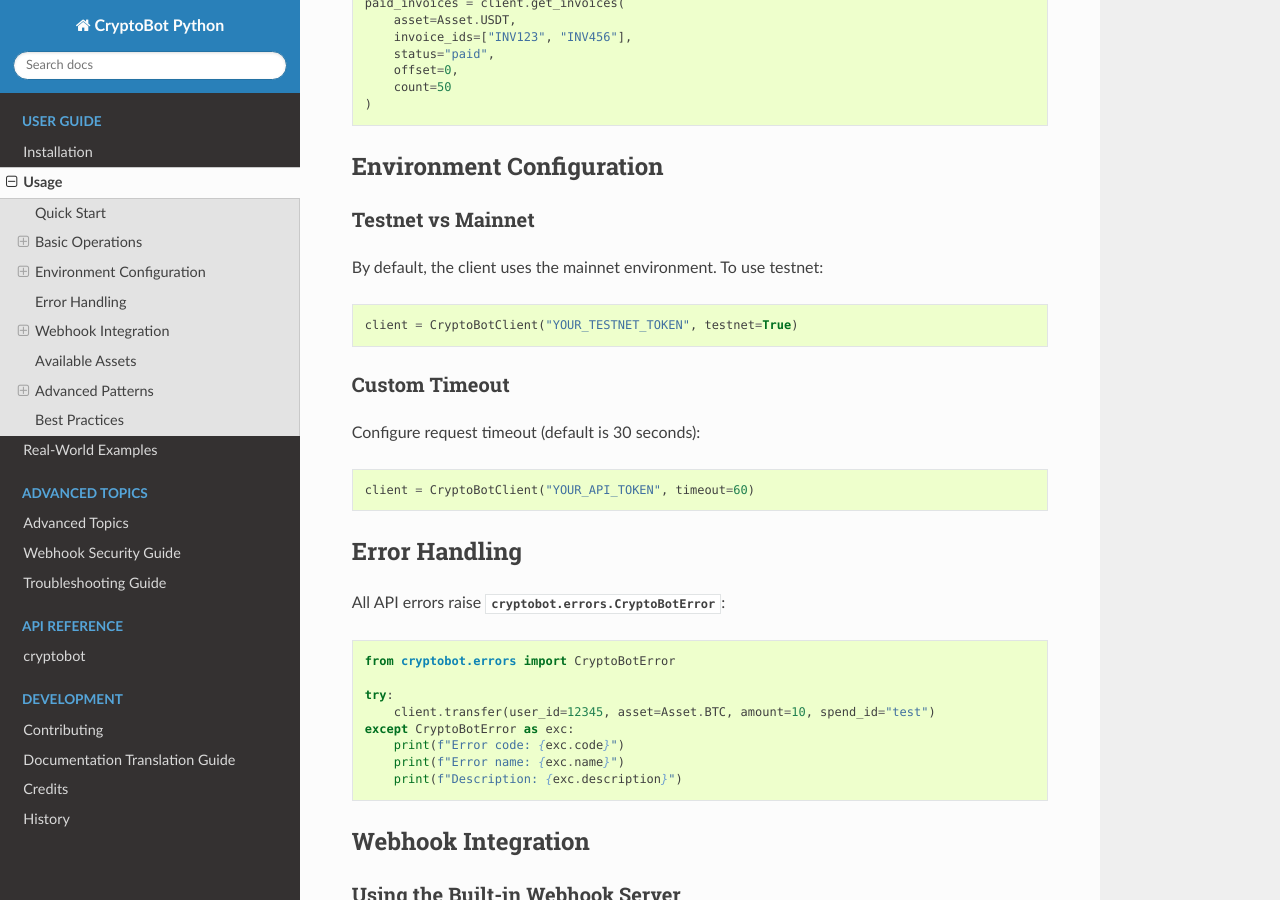
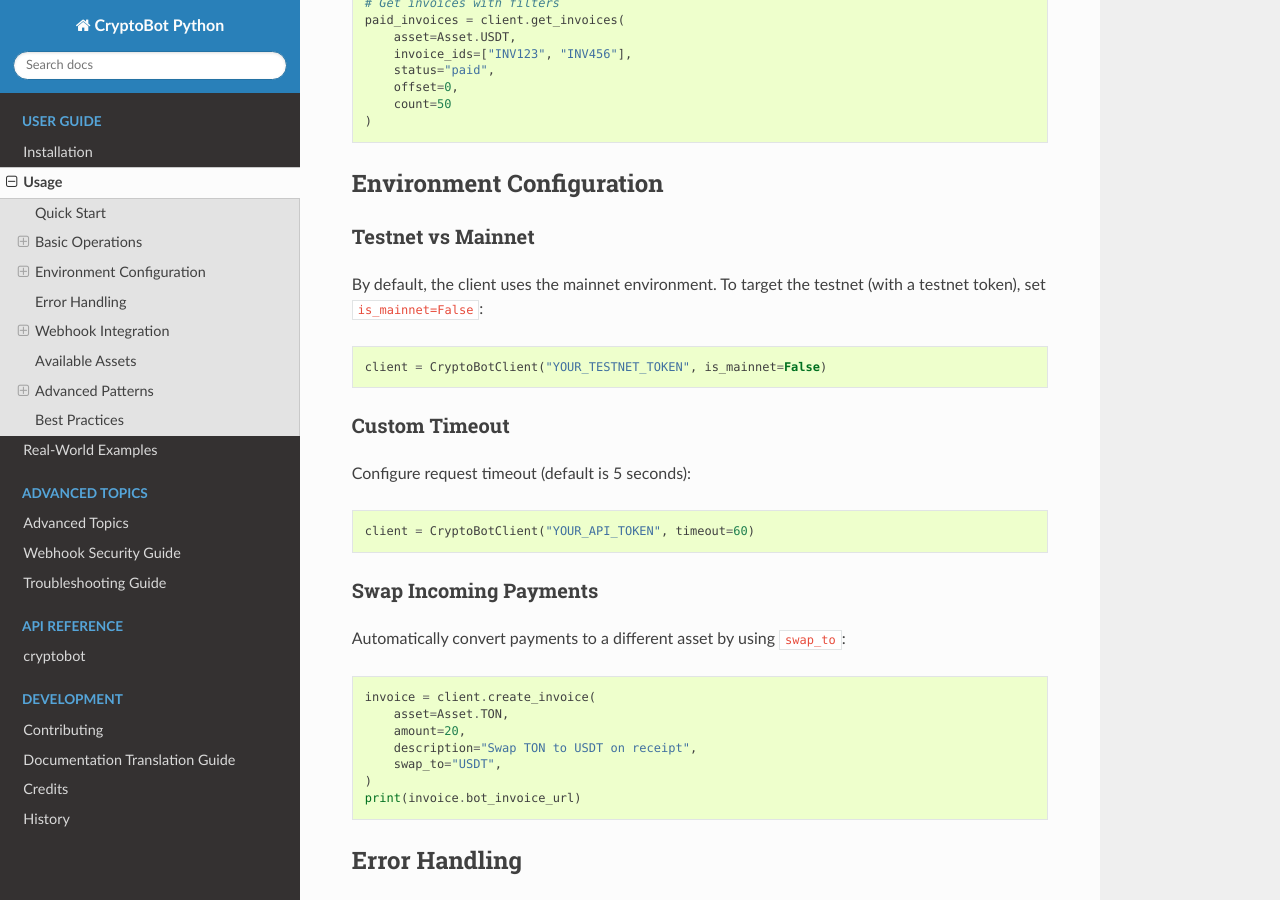
Before and after one commit to ragnarok22/cryptobot_python, a Sphinx documentation site: the page built from docs/usage.md, in a window 1280 px wide and 900 px high, scrolled down 2941 px. Built offline with Sphinx 7.4.7 and the Read the Docs theme 3.1.0, drawn with Linux system fonts in a browser that asks for light colours; some of the changed text lies outside the part shown.

Commit message:
docs(usage): expand client examples with swaps and updated config

````diff
--- a/docs/usage.md
+++ b/docs/usage.md
@@ -2,11 +2,12 @@
 
 ## Quick Start
 
-To use CryptoBot Python in a project, first import the client and models:
+Import the client, core models, and error types:
 
 ```python
 from cryptobot import CryptoBotClient
-from cryptobot.models import Asset
+from cryptobot.models import Asset, Status
+from cryptobot.errors import CryptoBotError
 ```
 
 Create a client instance with your API token:
@@ -158,18 +159,32 @@ paid_invoices = client.get_invoices(
 
 ### Testnet vs Mainnet
 
-By default, the client uses the mainnet environment. To use testnet:
+By default, the client uses the mainnet environment. To target the testnet (with a testnet token), set `is_mainnet=False`:
 
 ```python
-client = CryptoBotClient("YOUR_TESTNET_TOKEN", testnet=True)
+client = CryptoBotClient("YOUR_TESTNET_TOKEN", is_mainnet=False)
 ```
 
 ### Custom Timeout
 
-Configure request timeout (default is 30 seconds):
+Configure request timeout (default is 5 seconds):
 
 ```python
 client = CryptoBotClient("YOUR_API_TOKEN", timeout=60)
+```
+
+### Swap Incoming Payments
+
+Automatically convert payments to a different asset by using `swap_to`:
+
+```python
+invoice = client.create_invoice(
+    asset=Asset.TON,
+    amount=20,
+    description="Swap TON to USDT on receipt",
+    swap_to="USDT",
+)
+print(invoice.bot_invoice_url)
 ```
 
 ## Error Handling
@@ -239,7 +254,7 @@ async def webhook_handler(request: Request):
 
 ## Available Assets
 
-The library supports the following cryptocurrencies:
+The library supports these assets (see {class}`cryptobot.models.Asset` for the canonical list):
 
 ```python
 from cryptobot.models import Asset
@@ -250,7 +265,9 @@ Asset.TON     # Toncoin
 Asset.ETH     # Ethereum
 Asset.USDT    # Tether
 Asset.USDC    # USD Coin
+Asset.BUSD    # Binance USD
 Asset.BNB     # Binance Coin
+Asset.TRX     # TRON
 ```
 
 ## Advanced Patterns
@@ -396,7 +413,7 @@ invoice = create_flexible_invoice(client, 50.0, "Premium subscription")
 2. **Use unique spend_ids** for transfers to prevent duplicates
 3. **Validate user input** before creating invoices or transfers
 4. **Store API tokens securely** using environment variables
-5. **Use testnet for development** and testing
+5. **Use a dedicated testnet token** with `is_mainnet=False` during development
 6. **Implement proper webhook signature verification** for security
 7. **Set appropriate invoice expiration times** to avoid stale invoices
 8. **Use pagination** when retrieving large numbers of invoices
````
